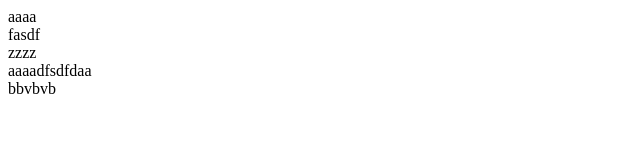
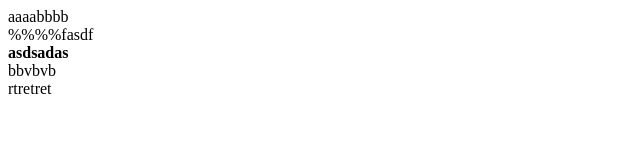
Before and after one commit to anton-gorbikov/lst.js, a website: page demo/index.html in a window 1280 px wide. Shown: the whole page, without its empty margins (0-640 px from the left). Drawn offline with Linux system fonts and the light colour scheme.

Commit message:
First stable version.

```diff
--- a/Gruntfile.js
+++ b/Gruntfile.js
@@ -22,7 +22,7 @@ module.exports = function(grunt) {
 				undef: true,
 				unused: true,
 				strict: true,
-				maxparams: 3,
+				maxparams: 5,
 				maxdepth: 3,
 				globals: {
 					window: true,
--- a/demo/index.html
+++ b/demo/index.html
@@ -6,12 +6,16 @@
 
 	<template id="test-template-01">
 		<div data-lst-attributes="title=test-01,aaaa=bbbb" data-lst-classlist="test-01:aaa:bbb,aaa:zzzz:qqqq">
-			<div data-lst-content="test-01"></div>
-			<div data-lst-content="test-02"></div>
-			<div data-lst-content="test-03"></div>
-			<div data-lst-content="test-04"></div>
-			<div data-lst-content="test-05"></div>
+			<div data-lst-content="test-01" data-lst-prepend>bbbb</div>
+			<div data-lst-content="test-02">%%%%</div>
+			<div data-lst-content="test-03" data-lst-html></div>
+			<div data-lst-content="test-04" data-lst-subtemplate="test-template-02"></div>
 		</div>
+	</template>
+
+	<template id="test-template-02">
+		<div data-lst-content="test-05"></div>
+		<div data-lst-content="test-06"></div>
 	</template>
 </head>
 <body>
@@ -22,10 +26,11 @@
 			testObject = {
 				'test-01': 'aaaa',
 				'test-02': 'fasdf',
-				'test-03': 'zzzz',
-				'test-04': 'aaaadfsdfdaa',
-				'test-05': 'bbvbvb',
-				'test-06': 'rtretret'
+				'test-03': '<b>asdsadas</b>',
+				'test-04': {
+					'test-05': 'bbvbvb',
+					'test-06': 'rtretret'
+				}
 			};
 		document.getElementById('demo-01').appendChild(binder.bindTemplate(testObject));
 	</script>
--- a/package.json
+++ b/package.json
@@ -1,6 +1,6 @@
 {
   "name": "lst.js",
-  "version": "0.0.0",
+  "version": "0.1.0",
   "description": "JavaScript data-binding library",
   "main": "lst.js",
   "scripts": {
--- a/src/lst.js
+++ b/src/lst.js
@@ -16,11 +16,6 @@
 		'data-lst-classlist': '_bindClasslist',
 		'data-lst-content': '_bindContent'
 	};
-
-	Lst.prototype._subTemplateAttribute = 'data-lst-subtemplate';
-	Lst.prototype._contentBindAttribute = 'data-lst-insert';
-	Lst.prototype._append = 'append';
-	Lst.prototype._prepend = 'prepend';
 
 	Lst.prototype.bindTemplate = function(object) {
 		var clone = document.importNode(this._template.content, true),
@@ -79,9 +74,47 @@
 	};
 
 	Lst.prototype._bindContent = function(node, object) {
-		//TODO temporary simplified implementation
-		var attribute = node.getAttribute('data-lst-content');
-		node.innerHTML = object[attribute];
+		var content = node.getAttribute('data-lst-content'),
+			isHtml = node.hasAttribute('data-lst-html'),
+			prependContent = node.hasAttribute('data-lst-prepend'),
+			subTemplate = node.getAttribute('data-lst-subtemplate');
+
+		if (typeof object[content] === 'string' || typeof object[content] === 'number' || typeof object[content] === 'boolean') {
+			this._insertContent(node, object[content], isHtml, prependContent);
+		} else {
+			this._insertNode(node, new Lst(subTemplate).bindTemplate(object[content]), prependContent);
+		}
+
+		node.removeAttribute('data-lst-html');
+		node.removeAttribute('data-lst-prepend');
+		node.removeAttribute('data-lst-subtemplate');
+	};
+
+	Lst.prototype._insertContent = function(node, content, isHtml, prependContent) {
+		var textNode;
+
+		if (isHtml) {
+			this._insertHtml(node, content, prependContent);
+		} else {
+			textNode = document.createTextNode(content);
+
+			this._insertNode(node, textNode, prependContent);
+		}
+	};
+
+	Lst.prototype._insertHtml = function(node, content, prependContent) {
+		node.insertAdjacentHTML(prependContent ? 'afterbegin' : 'beforeend', content);
+	};
+
+	Lst.prototype._insertNode = function(node, child, prependChild) {
+		var prependTo;
+
+		if (prependChild) {
+			prependTo = node.childNodes[0];
+			node.insertBefore(child, prependTo);
+		} else {
+			node.appendChild(child);
+		}
 	};
 
 	window.Lst = Lst;
```
